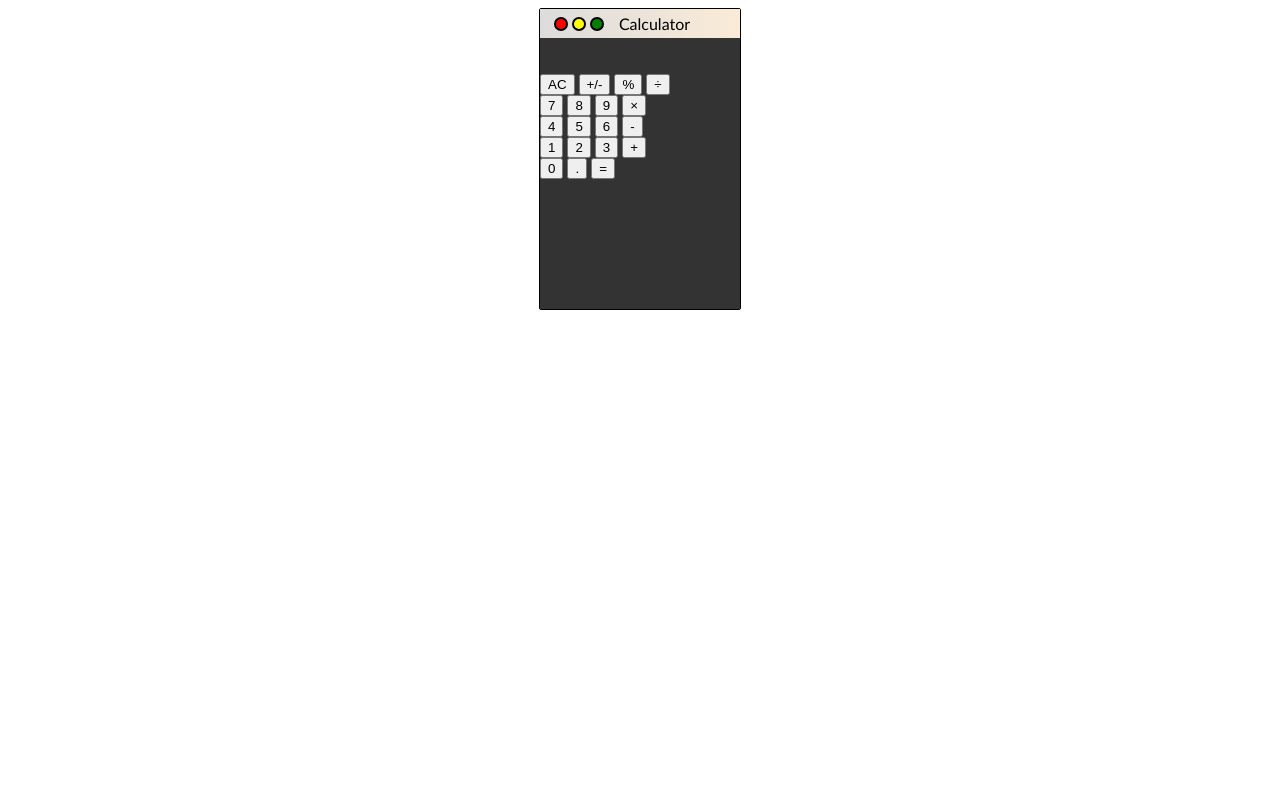
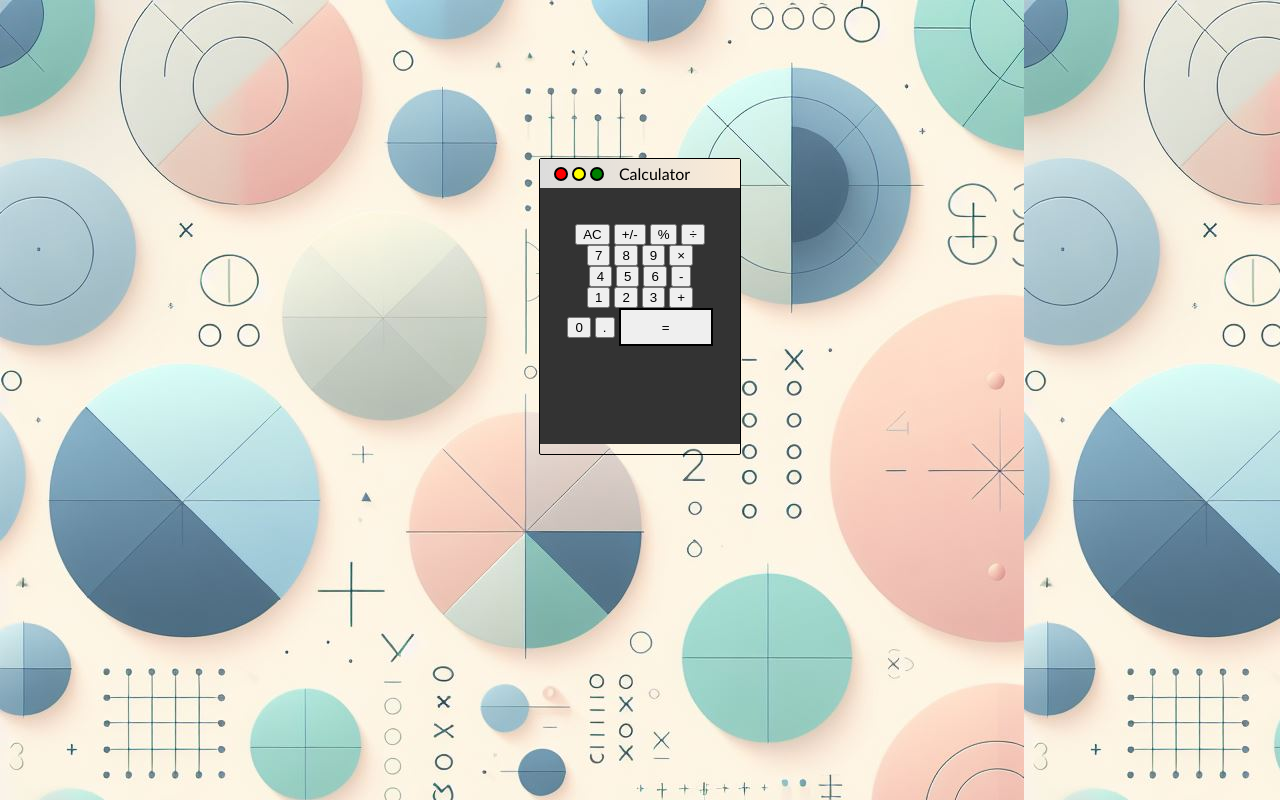
Before and after one commit to Viktotovich/calculator, a plain HTML site: page index.html in a window 1280 px wide. Drawn offline with Linux system fonts and the light colour scheme.

Commit message:
"Added background image, finalized UI of calc"

```diff
--- a/styles.css
+++ b/styles.css
@@ -1,8 +1,8 @@
 body {
-    background-color: white;
     display: flex;
     justify-content: center;
     align-items: center;
+    background-image: url('images/bakckground.jpeg');
 }
 
 .calculatorContainer {
@@ -10,8 +10,9 @@ body {
     flex-direction: column;
     border: black 1px solid;
     width: 200px;
-    height: 300px;
+    height: 295px;
     border-radius: 2px;
+    margin-top: 150px;
 }
 
 .header {
@@ -75,5 +76,21 @@ body {
     background-color: #333333;
     display: flex;
     flex-direction: column;
-    height: 250px;
+    height: 220px;
+    align-items: center;
 }
+
+.userInput{
+    height: 38px;
+    width: 45px;
+    border-radius: 0px;
+    border-style: solid;
+    margin-top: 2px;
+}
+
+.calculateButton {
+    height: 38px;
+    width: 94px;
+    border-radius: 0px;
+    border-style: solid;
+}
```
Also changed, not shown: images/bakckground.jpeg (added).
